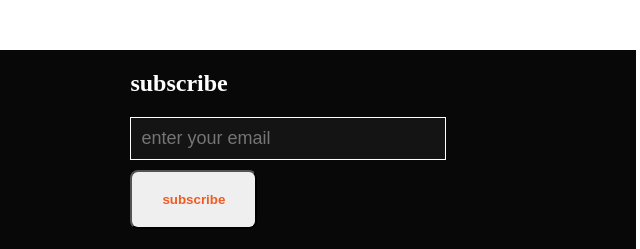
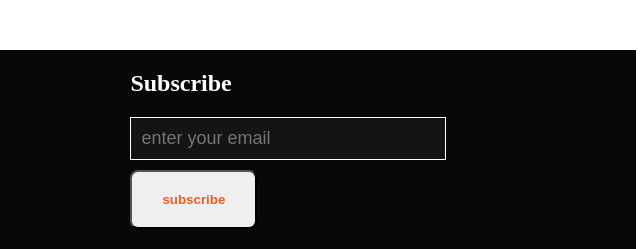
Before and after one commit to Anonshell/new-year-mission, a plain HTML site: page index.html in a window 1280 px wide. Shown: the part 2631-2880 px from the top of the page, 636-1276 px from the left. Drawn offline with Linux system fonts and the light colour scheme.

Commit message:
last updated v1

```diff
--- a/index.html
+++ b/index.html
@@ -121,7 +121,7 @@
                     </div>
                 </div>
                 <div>
-                    <h2>subscribe</h2>
+                    <h2>Subscribe</h2>
                     <input class="textinp" type="text" placeholder="enter your email" size="26px"> <br>
 
                     <input class="subscribebtn" type="submit" value="subscribe">
--- a/style.css
+++ b/style.css
@@ -109,7 +109,6 @@
   border: 1px solid white;
   background-color: #151414;
   color: #F3F3F3
-  font-family: "Work Sans";
   font-style: normal;
   font-weight: 400;
   font-size: 18px;
```
